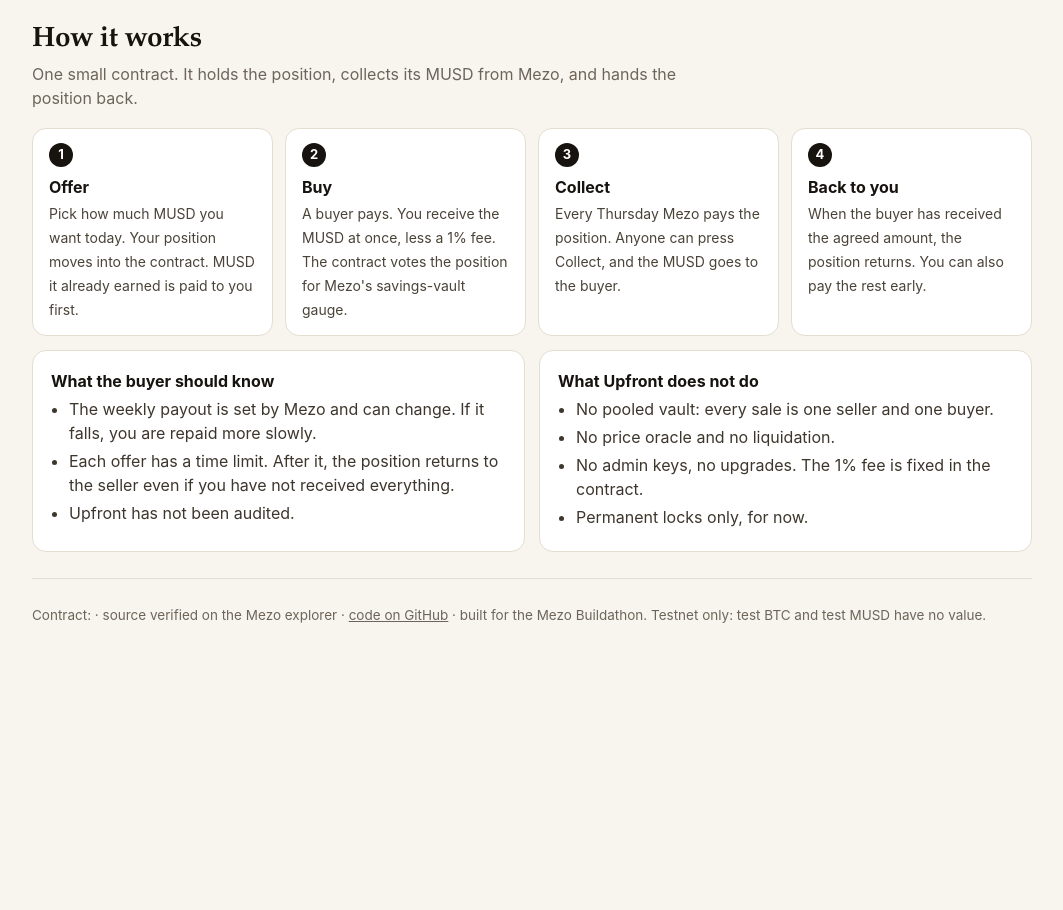
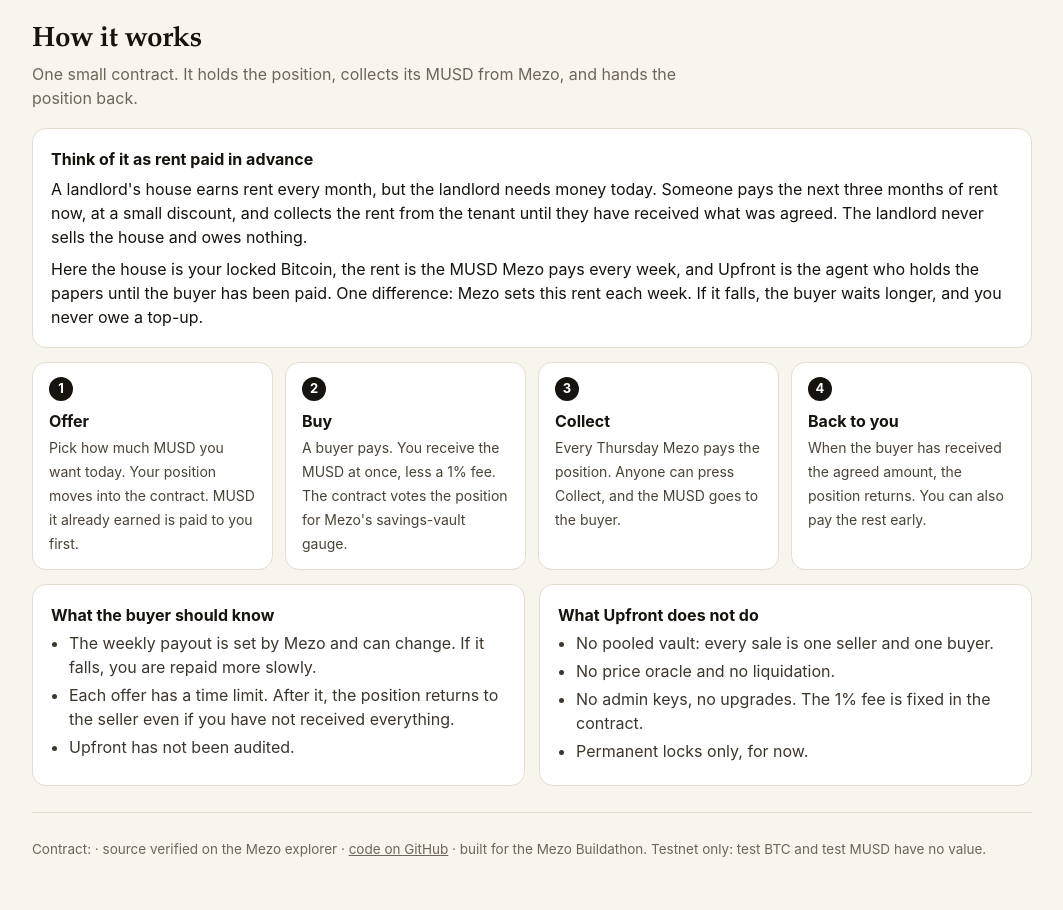
Before and after one commit to Babytech44/upfront, a plain HTML site: page web/index.html in a window 1280 px wide. Shown: the part 1082-1992 px from the top of the page, without its empty margins (108-1171 px from the left). Before the commit the page ends 1758 px from the top, so only its background shows below. Drawn offline with Linux system fonts and the light colour scheme; no server answers.

Commit message:
Add files via upload

```diff
--- a/web/index.html
+++ b/web/index.html
@@ -133,6 +133,11 @@
   <section id="how">
     <h2>How it works</h2>
     <p class="sub">One small contract. It holds the position, collects its MUSD from Mezo, and hands the position back.</p>
+    <div class="card" style="margin-bottom:14px">
+      <b>Think of it as rent paid in advance</b>
+      <p style="margin:6px 0 0">A landlord's house earns rent every month, but the landlord needs money today. Someone pays the next three months of rent now, at a small discount, and collects the rent from the tenant until they have received what was agreed. The landlord never sells the house and owes nothing.</p>
+      <p style="margin:8px 0 0">Here the house is your locked Bitcoin, the rent is the MUSD Mezo pays every week, and Upfront is the agent who holds the papers until the buyer has been paid. One difference: Mezo sets this rent each week. If it falls, the buyer waits longer, and you never owe a top-up.</p>
+    </div>
     <div class="steps">
       <div class="step"><b>Offer</b><span>Pick how much MUSD you want today. Your position moves into the contract. MUSD it already earned is paid to you first.</span></div>
       <div class="step"><b>Buy</b><span>A buyer pays. You receive the MUSD at once, less a 1% fee. The contract votes the position for Mezo's savings-vault gauge.</span></div>
```
Also changed, not shown: 2 other files.
